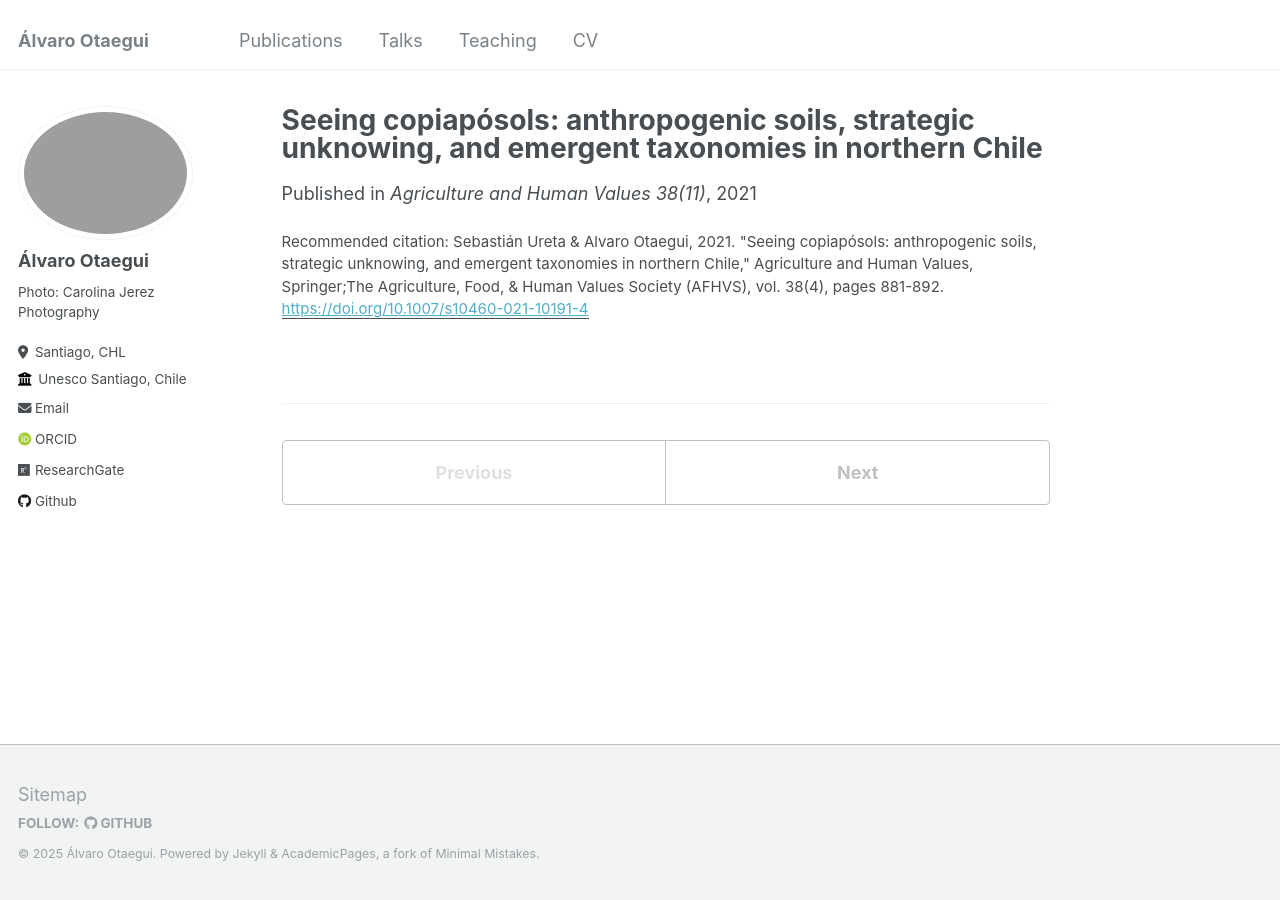
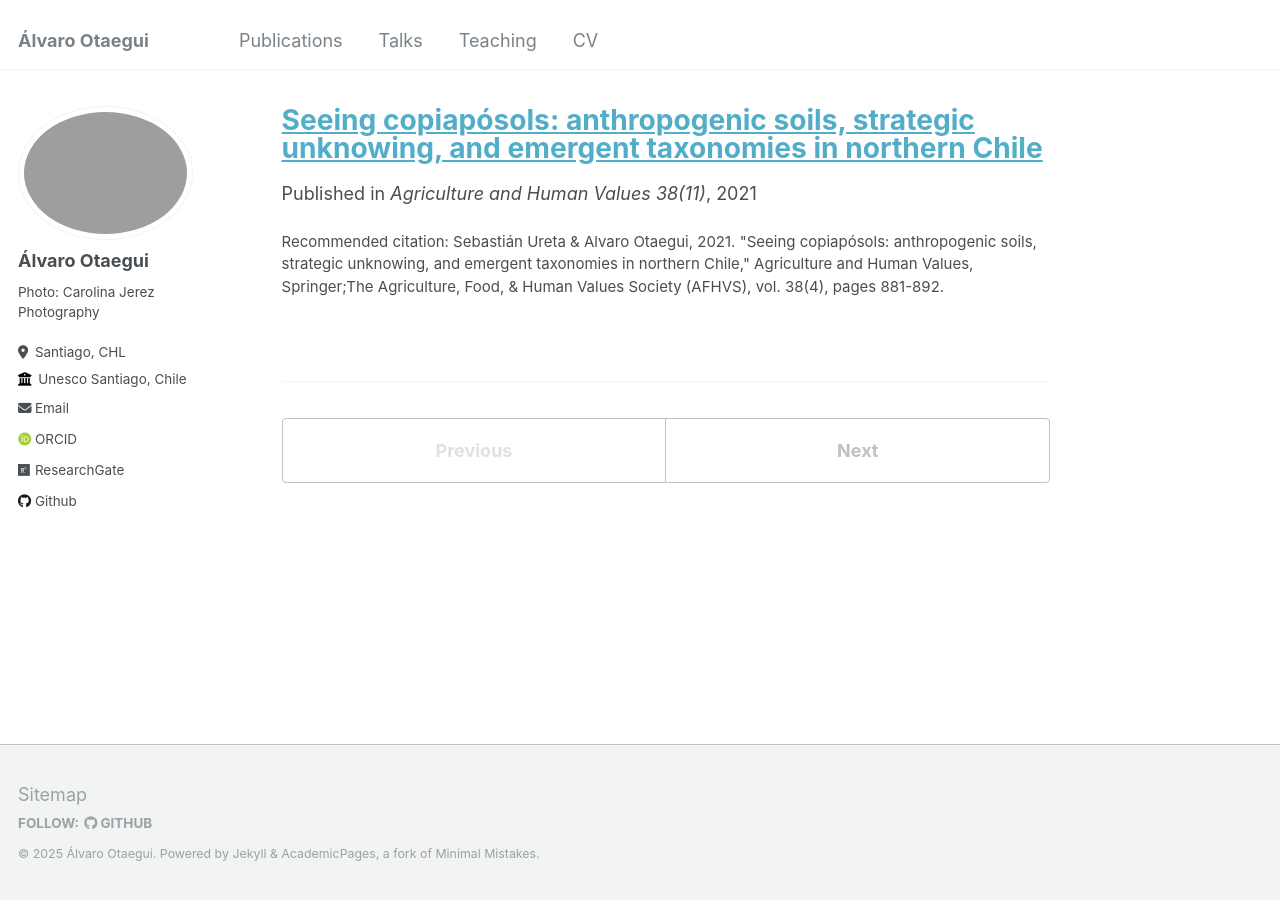
Before and after one commit to aotaeguim/aotaeguim.github.io, a Jekyll site: the page built from _publications/2021_ureta_otaegui.md, in a window 1280 px wide. Built offline with Jekyll 4.4.1, drawn with Linux system fonts in a browser that asks for light colours; some web fonts are replaced.

Commit message:
Update 2021_ureta_otaegui.md

```diff
--- a/_publications/2021_ureta_otaegui.md
+++ b/_publications/2021_ureta_otaegui.md
@@ -1,10 +1,10 @@
 ---
-title: "Seeing copiapósols: anthropogenic soils, strategic unknowing, and emergent taxonomies in northern Chile"
+title: "[Seeing copiapósols: anthropogenic soils, strategic unknowing, and emergent taxonomies in northern Chile](https://doi.org/10.1007/s10460-021-10191-4)"
 collection: publications
 permalink: /publication/2021_ureta_otaegui
 excerpt: ''
 date: 2021-03-15
 venue: 'Agriculture and Human Values 38(11)'
-paperurl: 'https://doi.org/10.1007/s10460-021-10191-4'
+paperurl: ''
 citation: 'Sebastián Ureta & Alvaro Otaegui, 2021. "Seeing copiapósols: anthropogenic soils, strategic unknowing, and emergent taxonomies in northern Chile," Agriculture and Human Values, Springer;The Agriculture, Food, & Human Values Society (AFHVS), vol. 38(4), pages 881-892.'
 ---
```
